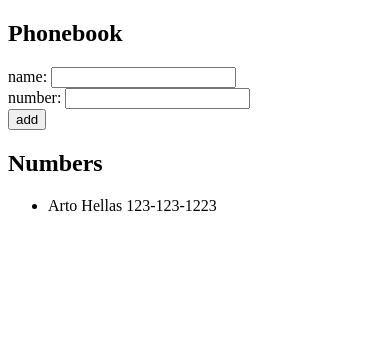
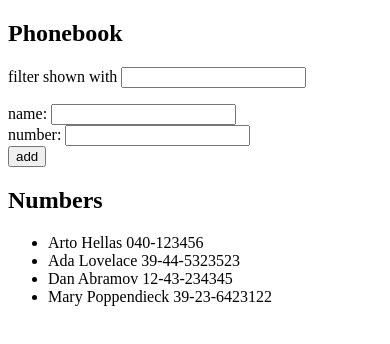
Before and after one commit to soniafaye1/fullstackopen-pt2, a React (Vite) app: page / in a window 390 px wide. Shown: the top 344 px of the page. Built offline with nearby package versions, Linux system fonts and the light colour scheme.

Commit message:
phonebook part 4 done'

```diff
--- a/src/PhoneBook.jsx
+++ b/src/PhoneBook.jsx
@@ -1,11 +1,15 @@
 import { useState } from 'react'
 
 const PhoneBook = () => {
-  const [persons, setPersons] = useState([
-    {name: 'Arto Hellas', number: '123-123-1223' }
-  ])
+    const [persons, setPersons] = useState([
+        { name: 'Arto Hellas', number: '040-123456', id: 1 },
+        { name: 'Ada Lovelace', number: '39-44-5323523', id: 2 },
+        { name: 'Dan Abramov', number: '12-43-234345', id: 3 },
+        { name: 'Mary Poppendieck', number: '39-23-6423122', id: 4 }
+      ])
   const [newName, setNewName] = useState('')
   const [newNumber, setNewNumber] = useState('')
+  const [filter, setFilter] = useState('')
 
   const handleNewName = (event) => {
     setNewName(event.target.value)
@@ -14,6 +18,12 @@
   const handleNewNumber = (event) => {
     setNewNumber(event.target.value)
   }
+
+  const handleFilter = (event) => {
+    const fil = event.target.value;
+    setFilter(fil)
+  }
+
 
   const handleNewContact = (event) => {
     event.preventDefault()
@@ -34,6 +44,9 @@
   return (
     <div>
       <h2>Phonebook</h2>
+      <div>
+        <p>filter shown with <input value={filter} onChange={handleFilter} /></p>
+      </div>
       <form onSubmit={handleNewContact}>
         <div>
           name: <input value={newName} onChange={handleNewName} />
@@ -47,7 +60,16 @@
       </form>
       <h2>Numbers</h2>
         <ul>
-            {persons.map(person => <li key={person.name}>{person.name} {person.number}</li> )}
+            {persons.filter(person => person.name.toLowerCase().includes(filter.toLowerCase())).map(person => <li key={person.name}>{person.name} {person.number}</li>)}
+
+            {/* {persons.map(person => {     const filterPersons = persons.filter(person => person.name.toLowerCase.filter(fil.toLowerCase))
+                <li key={person.name}>{person.name} {person.number}</li>
+            } )} */
+
+            //let f = persons.filter(person => person.name.includes(filter))
+
+
+            }
         </ul>
     </div>
   )
```
